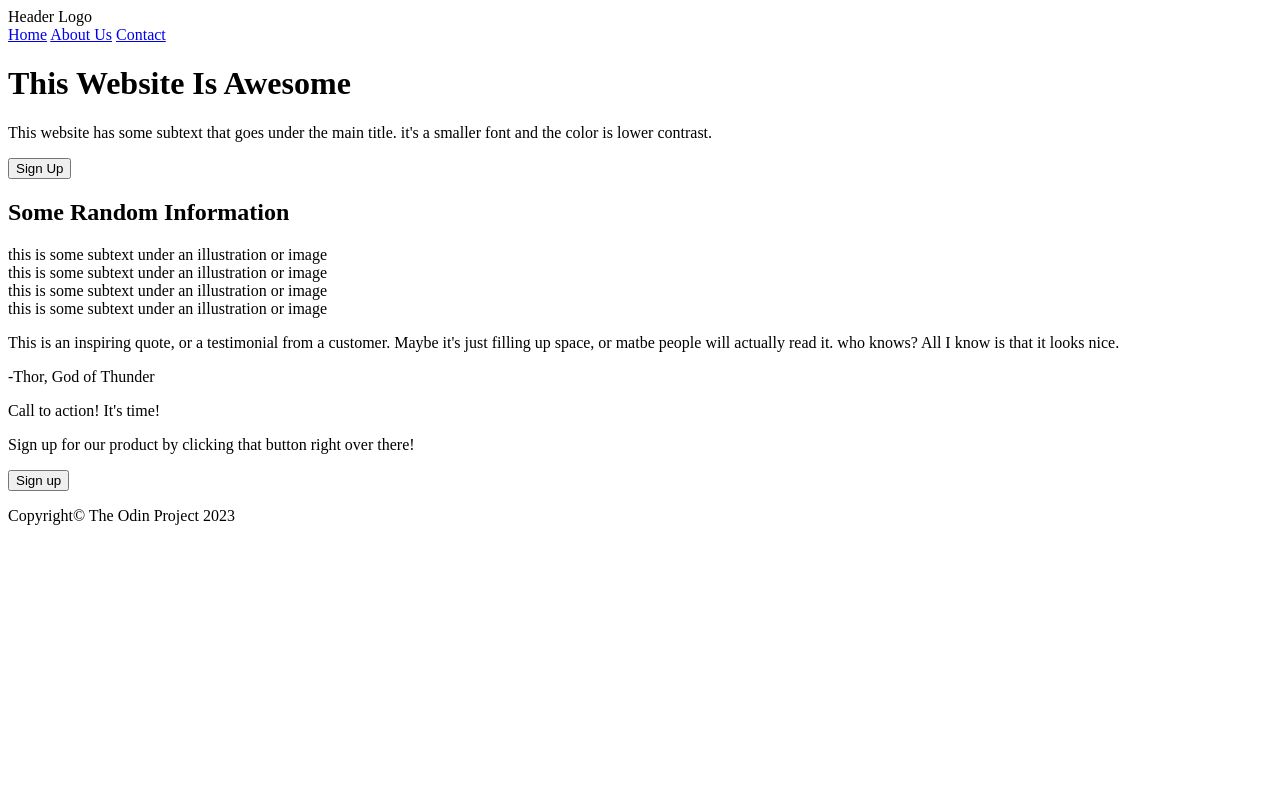
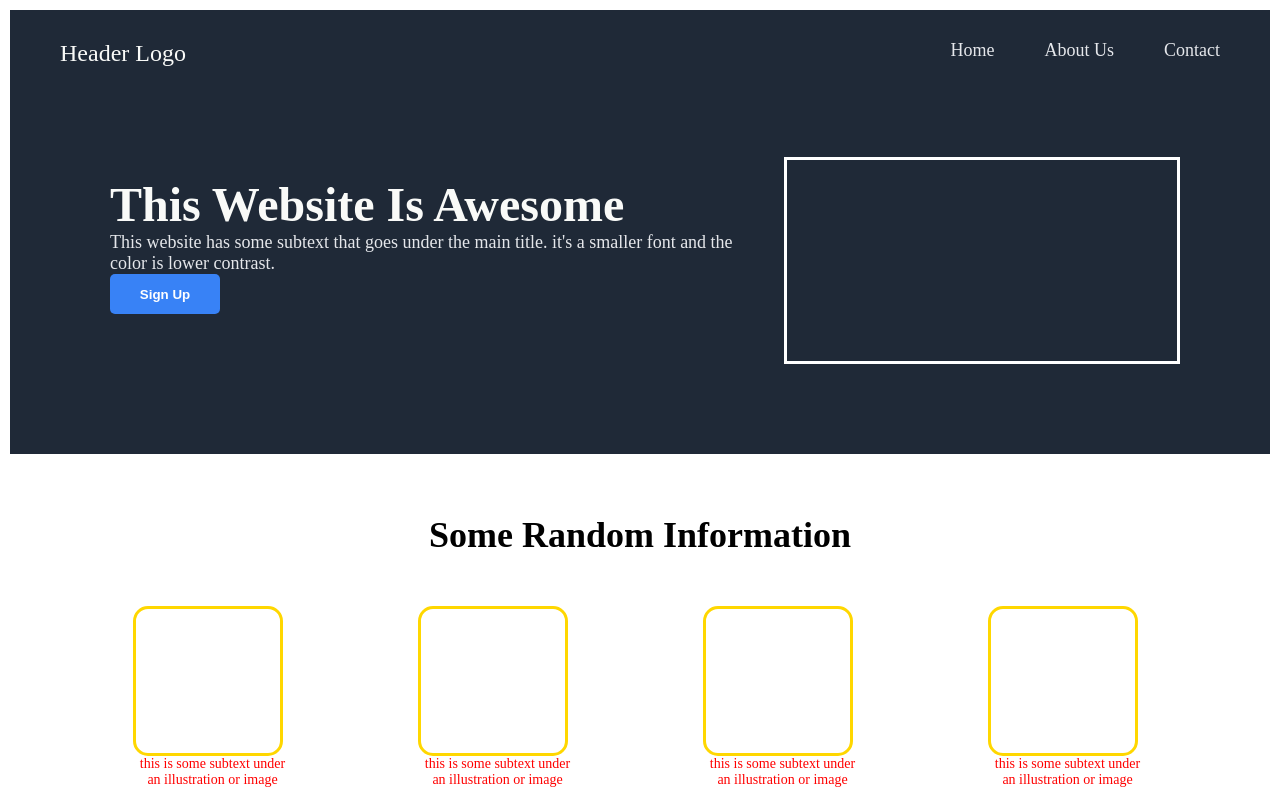
Before and after one commit to noob-wale/odin-project-LandingPage, a plain HTML site: page index.html in a window 1280 px wide. Shown: the top 800 px of the page. Drawn offline with Linux system fonts and the light colour scheme; files that its build step writes are made by us from their sources; the site is published under a folder, as on GitHub Pages, so addresses that start at the root find nothing.

Commit message:
added text attritube

```diff
--- a/index.html
+++ b/index.html
@@ -3,9 +3,9 @@
   <head>
     <meta charset="UTF-8" />
     <!-- <meta http-equiv="X-UA-Compatible" content="IE=edge" /> -->
-    <meta http-equiv=“X-UA-Compatible” content=“ie=edge”>
+    <meta http-equiv=“X-UA-Compatible” content=“IE=edge”>
     <meta name="viewport" content="width=device-width, initial-scale=1.0" />
-    <link rel="stylesheet" href="/styles/style.css" />
+    <link rel="stylesheet" type="text/css" href="style.css" />
     <title>Landing Page</title>
   </head>
   <body>
```
